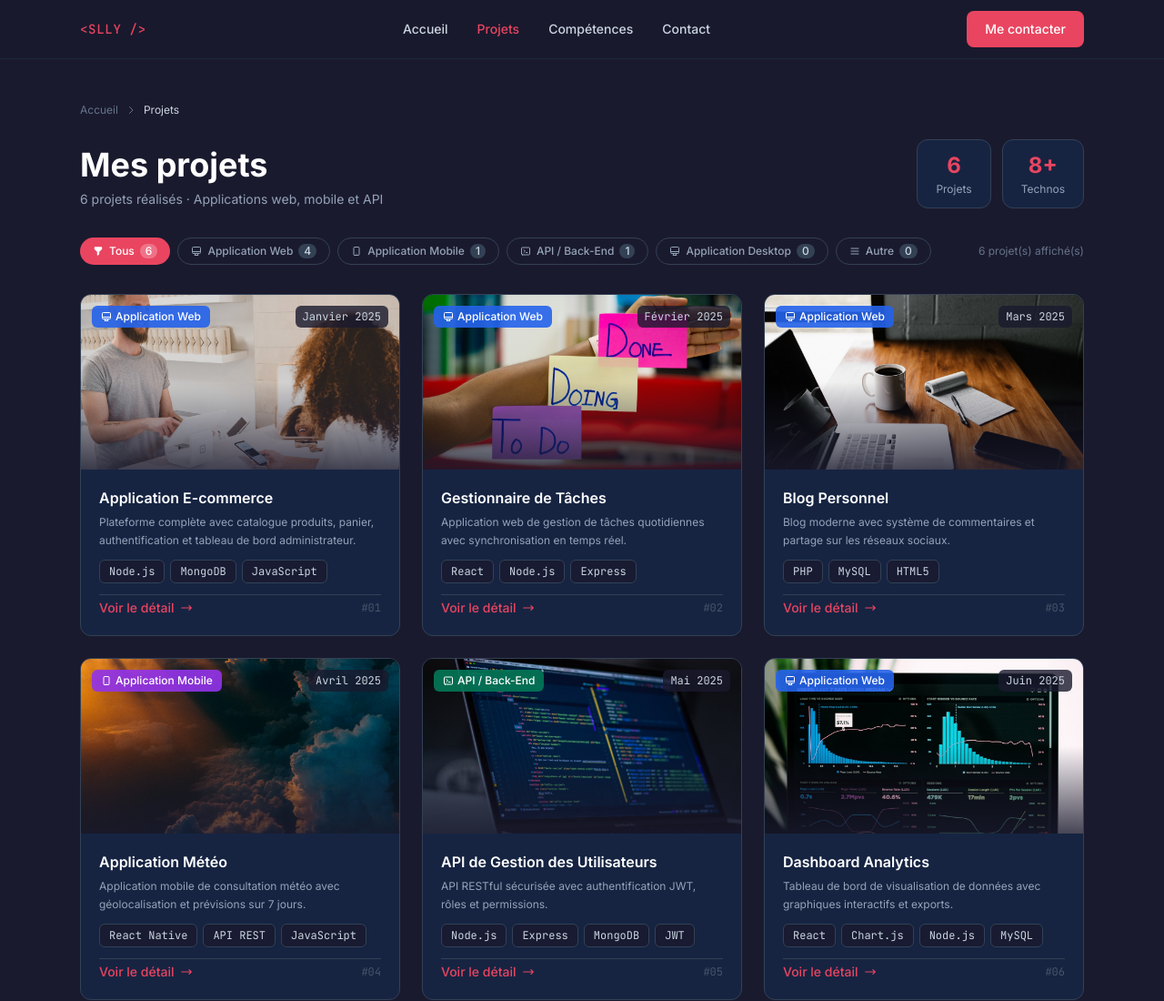
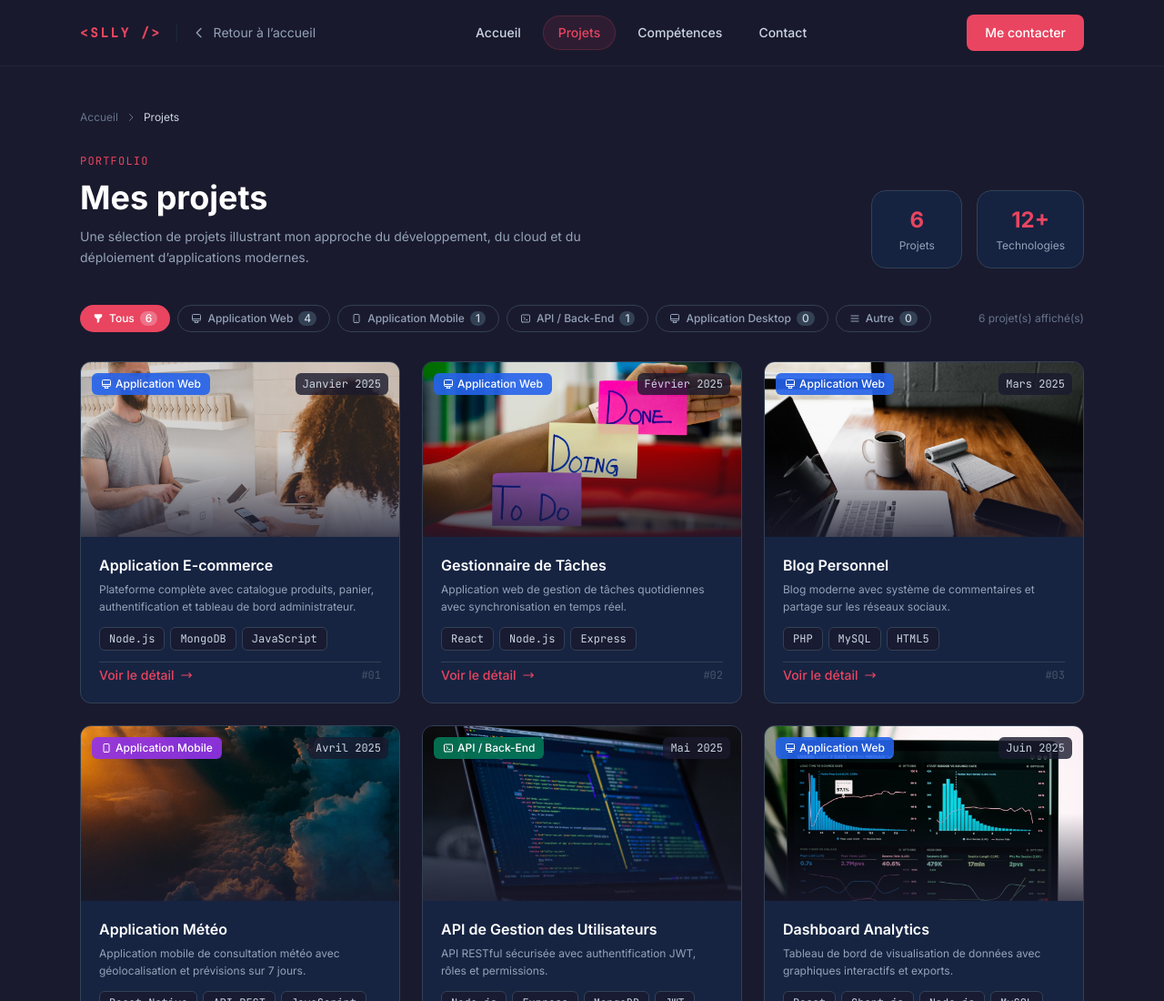
Before and after one commit to seydinalimamoulayeyade/fullStack_portfolio, a plain HTML site: page lister-projets.html in a window 1280 px wide. Shown: the top 1100 px of the page at 91% size. Drawn offline with nearby package versions, Linux system fonts and the light colour scheme.

Commit message:
feat: améliorer la navigation et les statistiques des projets

```diff
--- a/js/lister-projets.js
+++ b/js/lister-projets.js
@@ -1,6 +1,9 @@
 import "./main.js";
 import { initFilter } from "./modules/filter.js";
-import { initProjectsList } from "./modules/project-list.js";
+import {
+  getVisibleProjects,
+  initProjectsList,
+} from "./modules/project-list.js";
 
 function init() {
   initProjectsList();
@@ -12,3 +15,24 @@ if (document.readyState === "loading") {
 } else {
   init();
 }
+
+function updateStats() {
+  const projects = getVisibleProjects();
+
+  const projectCount = projects.length;
+
+  const techSet = new Set();
+  projects.forEach((p) => {
+    (p.tags || []).forEach((t) => techSet.add(t));
+  });
+
+  const techCount = techSet.size;
+
+  const statProjects = document.getElementById("stat-projects");
+  const statTech = document.getElementById("stat-tech");
+
+  if (statProjects) statProjects.textContent = projectCount;
+  if (statTech) statTech.textContent = techCount + "+";
+}
+
+updateStats();
--- a/lister-projets.html
+++ b/lister-projets.html
@@ -125,33 +125,83 @@
        NAVIGATION
   ════════════════════════════════════════════════ -->
     <nav
-      class="sticky top-0 z-50 bg-primary bg-opacity-95 backdrop-blur border-b border-slate-800"
+      class="sticky top-0 z-50 border-b border-slate-800/80 bg-primary/95 backdrop-blur-xl"
     >
       <div
-        class="max-w-6xl mx-auto px-6 h-16 flex items-center justify-between"
+        class="max-w-6xl mx-auto px-6 h-[72px] flex items-center justify-between"
       >
-        <a
-          href="index.html"
-          class="font-mono text-accent font-medium text-sm tracking-wider"
-        >
-          &lt;SLLY /&gt;
-        </a>
+        <!-- Logo + retour -->
+        <div class="flex items-center gap-4">
+          <a
+            href="index.html"
+            class="font-mono text-accent font-semibold text-sm tracking-[0.2em] hover:opacity-90 transition-opacity"
+          >
+            &lt;SLLY /&gt;
+          </a>
 
-        <div class="hidden md:flex items-center gap-8">
-          <a href="index.html" class="nav-link">Accueil</a>
-          <a href="lister-projets.html" class="nav-link-active">Projets</a>
-          <a href="index.html#competences" class="nav-link">Compétences</a>
-          <a href="index.html#contact" class="nav-link">Contact</a>
+          <span class="hidden md:block w-px h-5 bg-slate-800"></span>
+
+          <a
+            href="index.html"
+            class="hidden md:inline-flex items-center gap-2 text-slate-400 hover:text-accent text-sm transition-colors"
+          >
+            <svg
+              class="w-4 h-4"
+              fill="none"
+              stroke="currentColor"
+              viewBox="0 0 24 24"
+            >
+              <path
+                stroke-linecap="round"
+                stroke-linejoin="round"
+                stroke-width="2"
+                d="M15 19l-7-7 7-7"
+              />
+            </svg>
+            Retour à l’accueil
+          </a>
         </div>
 
+        <!-- Navigation desktop -->
+        <div class="hidden md:flex items-center gap-2">
+          <a
+            href="index.html"
+            class="inline-flex items-center px-4 py-2 rounded-full text-slate-300 hover:text-accent hover:bg-white/5 text-sm font-medium transition-all duration-200"
+          >
+            Accueil
+          </a>
+
+          <a
+            href="lister-projets.html"
+            class="inline-flex items-center px-4 py-2 rounded-full bg-accent/10 text-accent text-sm font-medium border border-accent/20"
+          >
+            Projets
+          </a>
+
+          <a
+            href="index.html#competences"
+            class="inline-flex items-center px-4 py-2 rounded-full text-slate-300 hover:text-accent hover:bg-white/5 text-sm font-medium transition-all duration-200"
+          >
+            Compétences
+          </a>
+
+          <a
+            href="index.html#contact"
+            class="inline-flex items-center px-4 py-2 rounded-full text-slate-300 hover:text-accent hover:bg-white/5 text-sm font-medium transition-all duration-200"
+          >
+            Contact
+          </a>
+        </div>
+
+        <!-- CTA desktop -->
         <a href="index.html#contact" class="btn-primary hidden md:inline-flex">
           Me contacter
         </a>
 
-        <!-- Menu mobile — bouton JS (feat 03) -->
+        <!-- Bouton mobile -->
         <button
           id="mobile-menu-toggle"
-          class="md:hidden p-2 text-slate-300 hover:text-accent transition-colors"
+          class="md:hidden p-2.5 rounded-lg text-slate-300 hover:text-accent hover:bg-white/5 transition-colors"
           aria-label="Ouvrir le menu"
           aria-expanded="false"
           aria-controls="mobile-menu-panel"
@@ -173,32 +223,65 @@
         </button>
       </div>
 
+      <!-- Menu mobile -->
       <div
         id="mobile-menu-panel"
-        class="hidden md:hidden border-t border-slate-800 bg-primary px-6 py-4 space-y-3"
+        class="hidden md:hidden border-t border-slate-800 bg-primary/95 backdrop-blur-xl px-6 py-5 space-y-3"
       >
-        <a href="index.html" class="block nav-link">Accueil</a>
-        <a href="lister-projets.html" class="block nav-link-active">Projets</a>
-        <a href="index.html#competences" class="block nav-link">Compétences</a>
-        <a href="index.html#contact" class="block nav-link">Contact</a>
-        <a href="index.html#contact" class="block btn-primary w-fit mt-2"
-          >Me contacter</a
+        <a
+          href="index.html"
+          class="block rounded-xl text-slate-300 hover:text-accent hover:bg-white/5 px-4 py-3 text-sm font-medium transition-colors"
         >
+          Accueil
+        </a>
+
+        <a
+          href="lister-projets.html"
+          class="block rounded-xl bg-accent/10 border border-accent/20 text-accent px-4 py-3 text-sm font-medium"
+        >
+          Projets
+        </a>
+
+        <a
+          href="index.html#competences"
+          class="block rounded-xl text-slate-300 hover:text-accent hover:bg-white/5 px-4 py-3 text-sm font-medium transition-colors"
+        >
+          Compétences
+        </a>
+
+        <a
+          href="index.html#contact"
+          class="block rounded-xl text-slate-300 hover:text-accent hover:bg-white/5 px-4 py-3 text-sm font-medium transition-colors"
+        >
+          Contact
+        </a>
+
+        <a
+          href="index.html"
+          class="block rounded-xl text-slate-400 hover:text-accent hover:bg-white/5 px-4 py-3 text-sm transition-colors"
+        >
+          ← Retour à l’accueil
+        </a>
+
+        <a href="index.html#contact" class="inline-flex btn-primary mt-2">
+          Me contacter
+        </a>
       </div>
     </nav>
 
     <!-- ═══════════════════════════════════════════════
        EN-TÊTE DE PAGE
   ════════════════════════════════════════════════ -->
-    <header class="max-w-6xl mx-auto px-6 pt-12 pb-8 w-full">
-      <!-- Fil d'Ariane -->
+    <header class="max-w-6xl mx-auto px-6 pt-12 pb-10 w-full">
+      <!-- Breadcrumb -->
       <nav
         aria-label="Fil d'Ariane"
-        class="flex items-center gap-2 text-xs text-slate-500 mb-6"
+        class="flex items-center gap-2 text-xs text-slate-500 mb-8"
       >
-        <a href="index.html" class="hover:text-accent transition-colors"
-          >Accueil</a
-        >
+        <a href="index.html" class="hover:text-accent transition-colors">
+          Accueil
+        </a>
+
         <svg
           class="w-3 h-3"
           fill="none"
@@ -212,32 +295,49 @@
             d="M9 5l7 7-7 7"
           />
         </svg>
+
         <span class="text-slate-300">Projets</span>
       </nav>
 
       <div
-        class="flex flex-col sm:flex-row sm:items-end sm:justify-between gap-4"
+        class="flex flex-col lg:flex-row lg:items-end lg:justify-between gap-8"
       >
-        <div>
-          <h1 class="text-3xl md:text-4xl font-bold text-white">Mes projets</h1>
-          <p class="text-slate-400 mt-2 text-sm">
-            6 projets réalisés · Applications web, mobile et API
+        <!-- Bloc titre -->
+        <div class="max-w-xl">
+          <p
+            class="text-xs font-mono uppercase tracking-widest text-accent mb-3"
+          >
+            Portfolio
+          </p>
+
+          <h1 class="text-3xl md:text-4xl font-bold text-white leading-tight">
+            Mes projets
+          </h1>
+
+          <p class="text-slate-400 mt-3 leading-relaxed text-sm">
+            Une sélection de projets illustrant mon approche du développement,
+            du cloud et du déploiement d’applications modernes.
           </p>
         </div>
 
-        <!-- Compteur de projets -->
-        <div class="flex items-center gap-3">
+        <!-- Stats -->
+        <div class="flex gap-4">
+          <!-- Projets -->
           <div
-            class="bg-surface bg-opacity-40 border border-slate-700 rounded-xl px-5 py-3 text-center"
+            class="min-w-[100px] bg-surface bg-opacity-40 border border-slate-700 rounded-2xl px-5 py-4 text-center backdrop-blur-sm"
           >
-            <div class="text-2xl font-bold text-accent">6</div>
-            <div class="text-xs text-slate-400 mt-0.5">Projets</div>
+            <div id="stat-projects" class="text-2xl font-bold text-accent">
+              0
+            </div>
+            <div class="text-xs text-slate-400 mt-1">Projets</div>
           </div>
+
+          <!-- Technos -->
           <div
-            class="bg-surface bg-opacity-40 border border-slate-700 rounded-xl px-5 py-3 text-center"
+            class="min-w-[100px] bg-surface bg-opacity-40 border border-slate-700 rounded-2xl px-5 py-4 text-center backdrop-blur-sm"
           >
-            <div class="text-2xl font-bold text-accent">8+</div>
-            <div class="text-xs text-slate-400 mt-0.5">Technos</div>
+            <div id="stat-tech" class="text-2xl font-bold text-accent">0+</div>
+            <div class="text-xs text-slate-400 mt-1">Technologies</div>
           </div>
         </div>
       </div>
```
